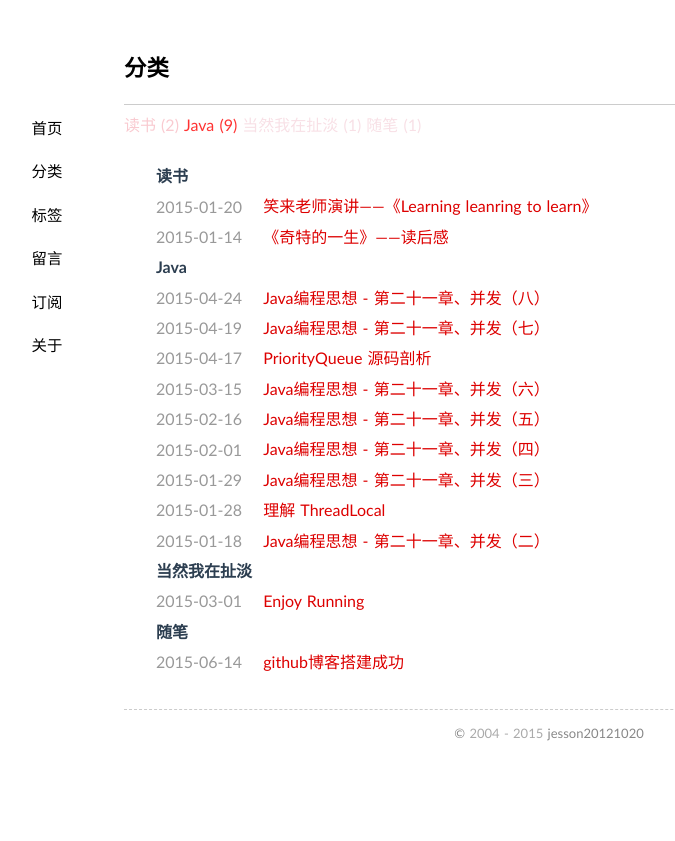
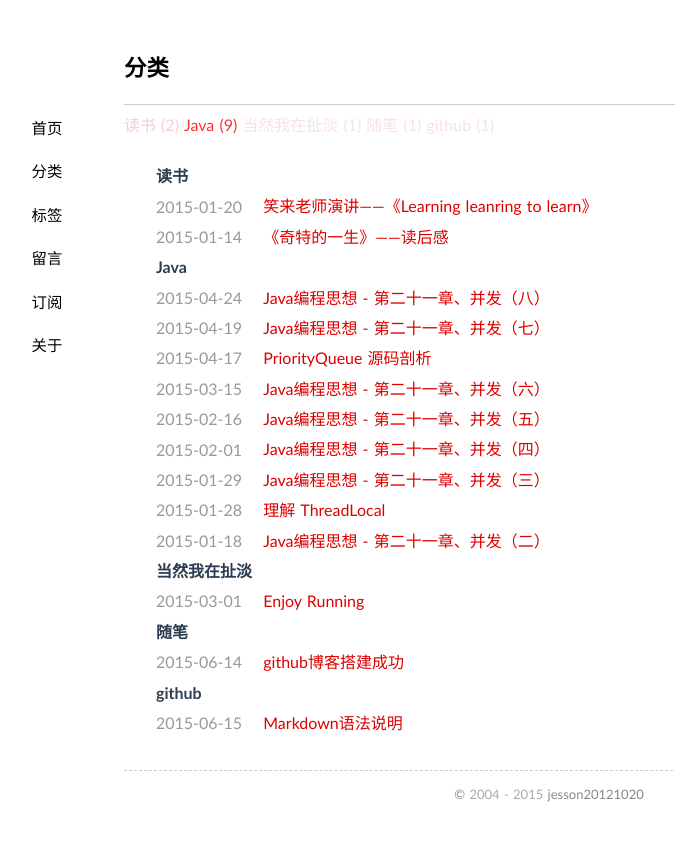
Before and after one commit to jesson20121020/jesson20121020.github.io, a Jekyll site: the page built from categories/index.md, in a window 1280 px wide. Shown: the top 841 px of the page, without its empty margins (91-766 px from the left). Built offline with Jekyll 4.4.1, drawn with Linux system fonts in a browser that asks for light colours; Markdown is read by kramdown in place of the engine named in the settings.

Commit message:
modify blog

```diff
--- a/_posts/2015-06-15-Markdown语法说明.md
+++ b/_posts/2015-06-15-Markdown语法说明.md
@@ -1,3 +1,10 @@
+---
+layout: post
+title: Markdown语法说明
+categories: github
+tags: Markdown
+---
+
 ##概述
 
 ###宗旨
```
